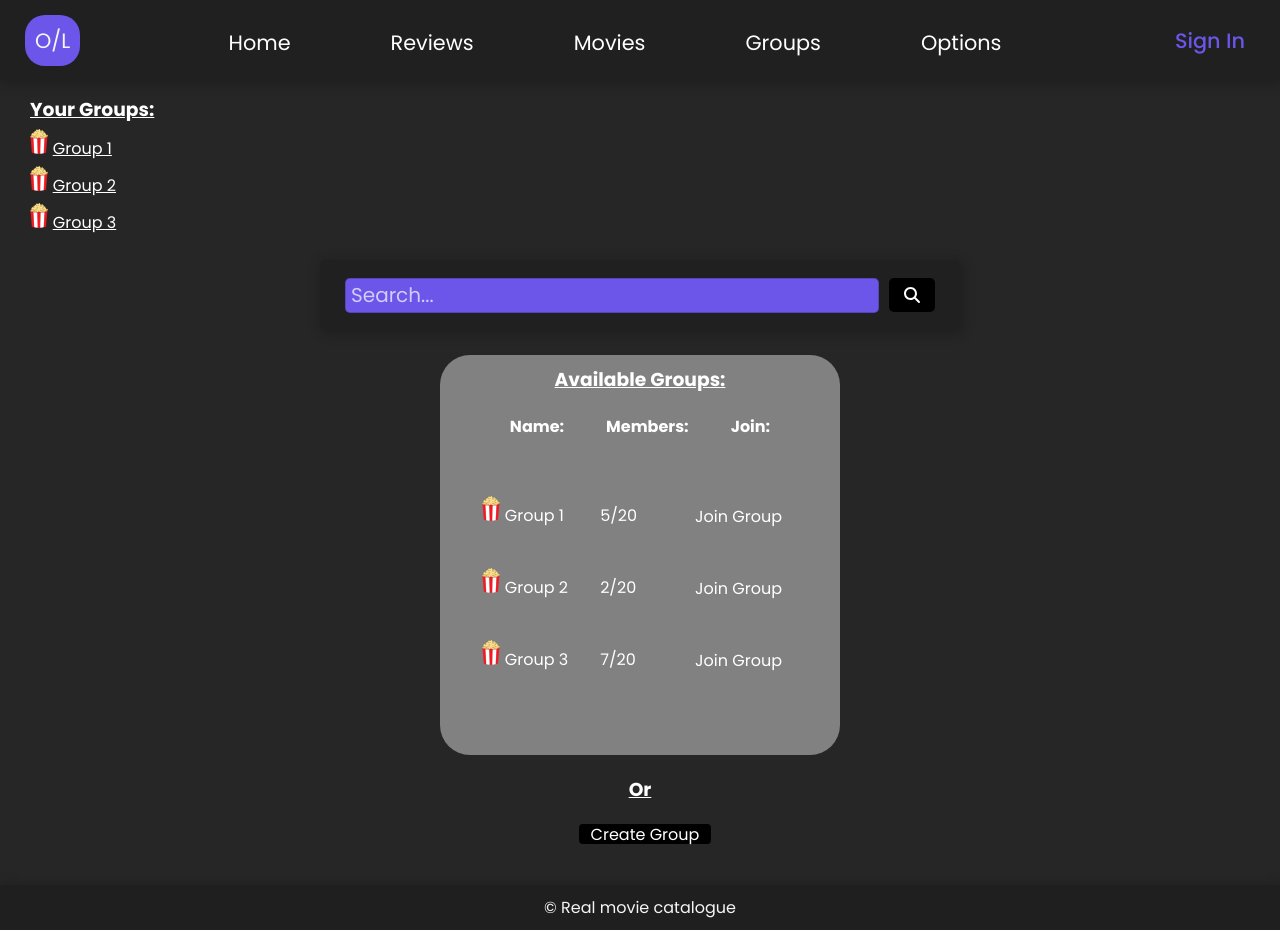
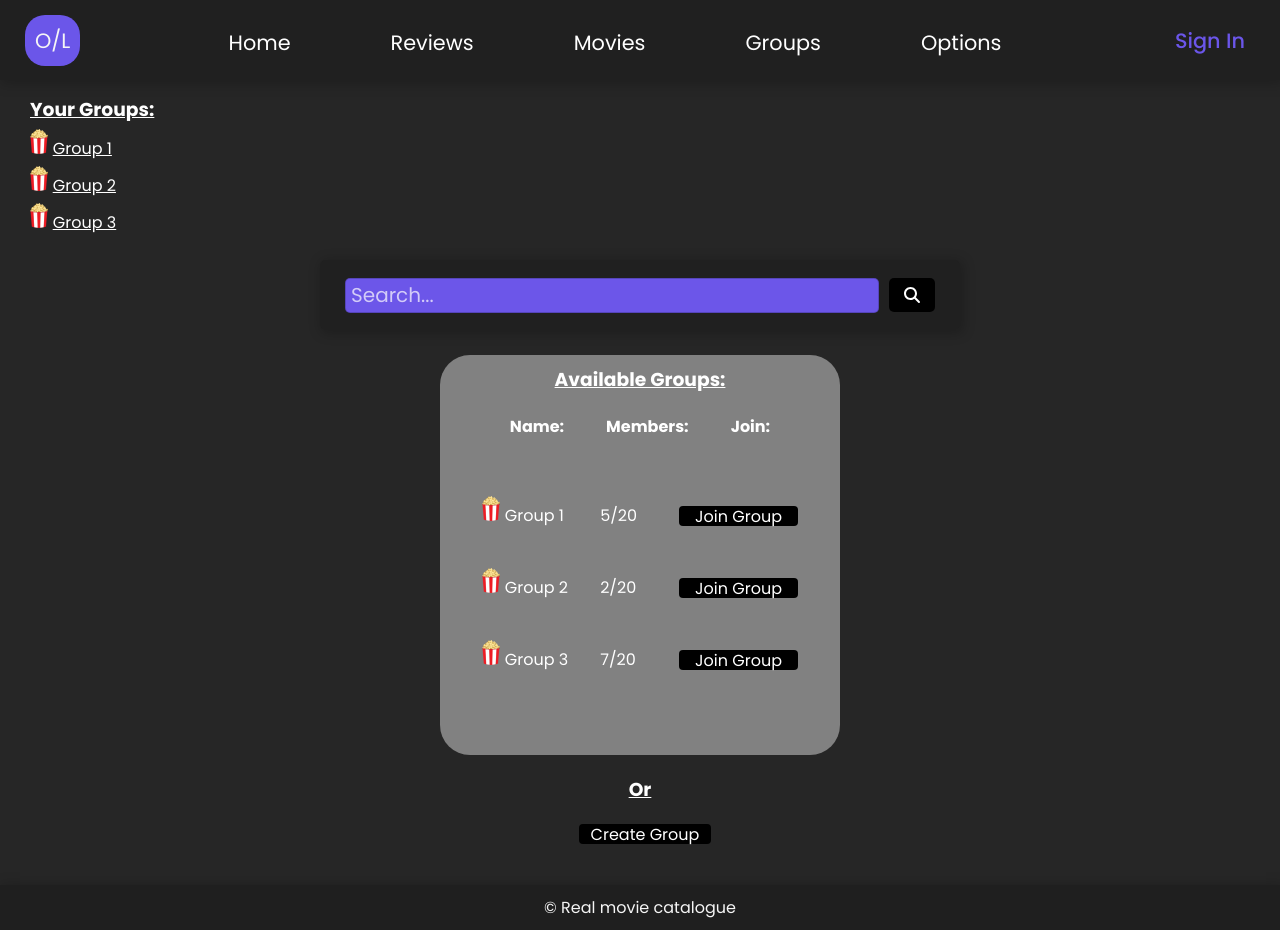
Before and after one commit to TVT22-11/Web-Project, a React (Create React App) app in the folder react-app/: page /groups/Groups in a window 1280 px wide. Built offline with nearby package versions, Linux system fonts and the light colour scheme.

Commit message:
Update Groups.css

```diff
--- a/react-app/src/components/Groups/Groups.css
+++ b/react-app/src/components/Groups/Groups.css
@@ -72,7 +72,6 @@
     color: var(--second-color);
 }
 .groups-list button {
-    background-color: var(--hover-backround-color);
     color: var(--second-color);
     padding: 8px 16px;
     border: none;
```
